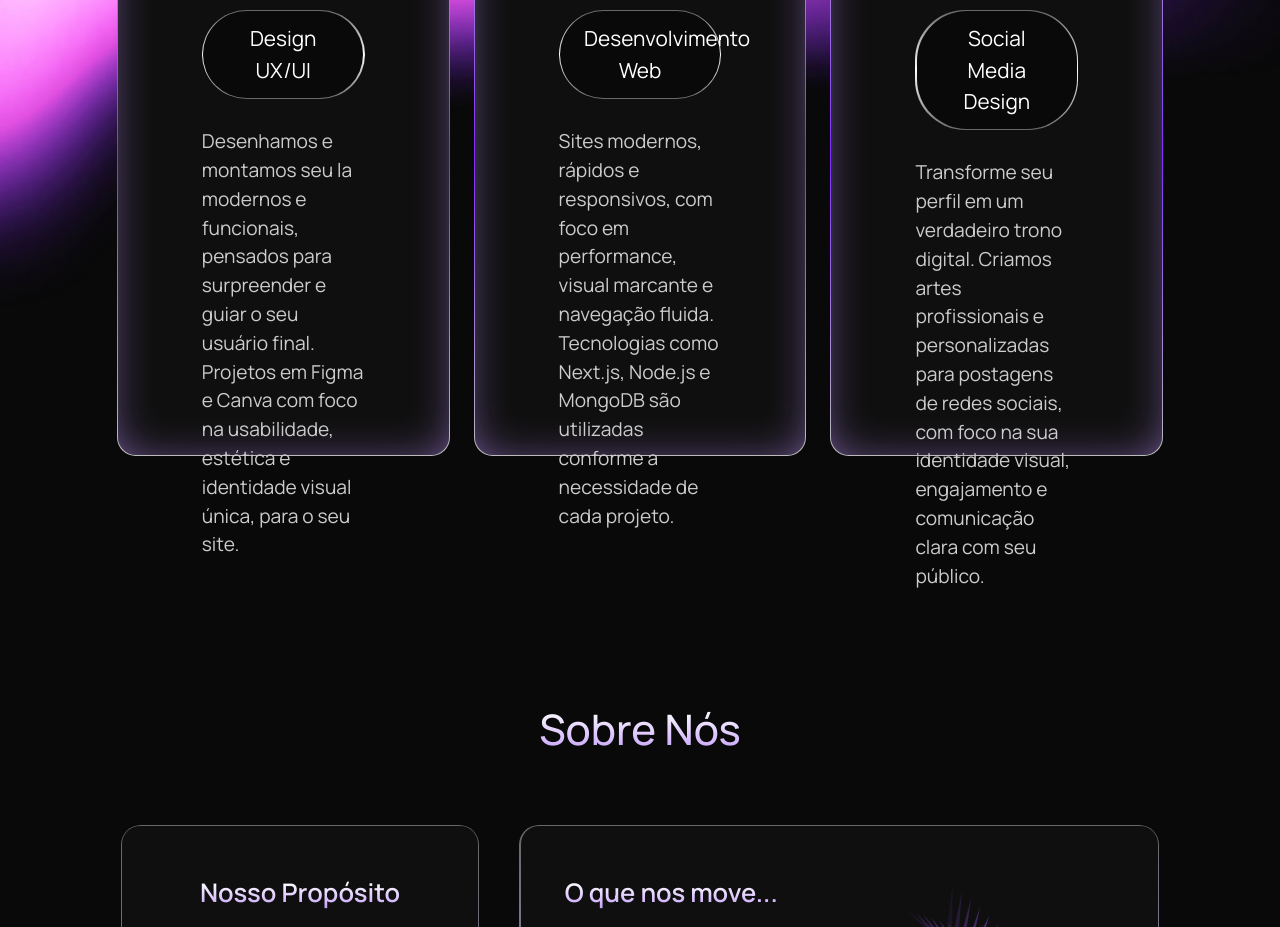
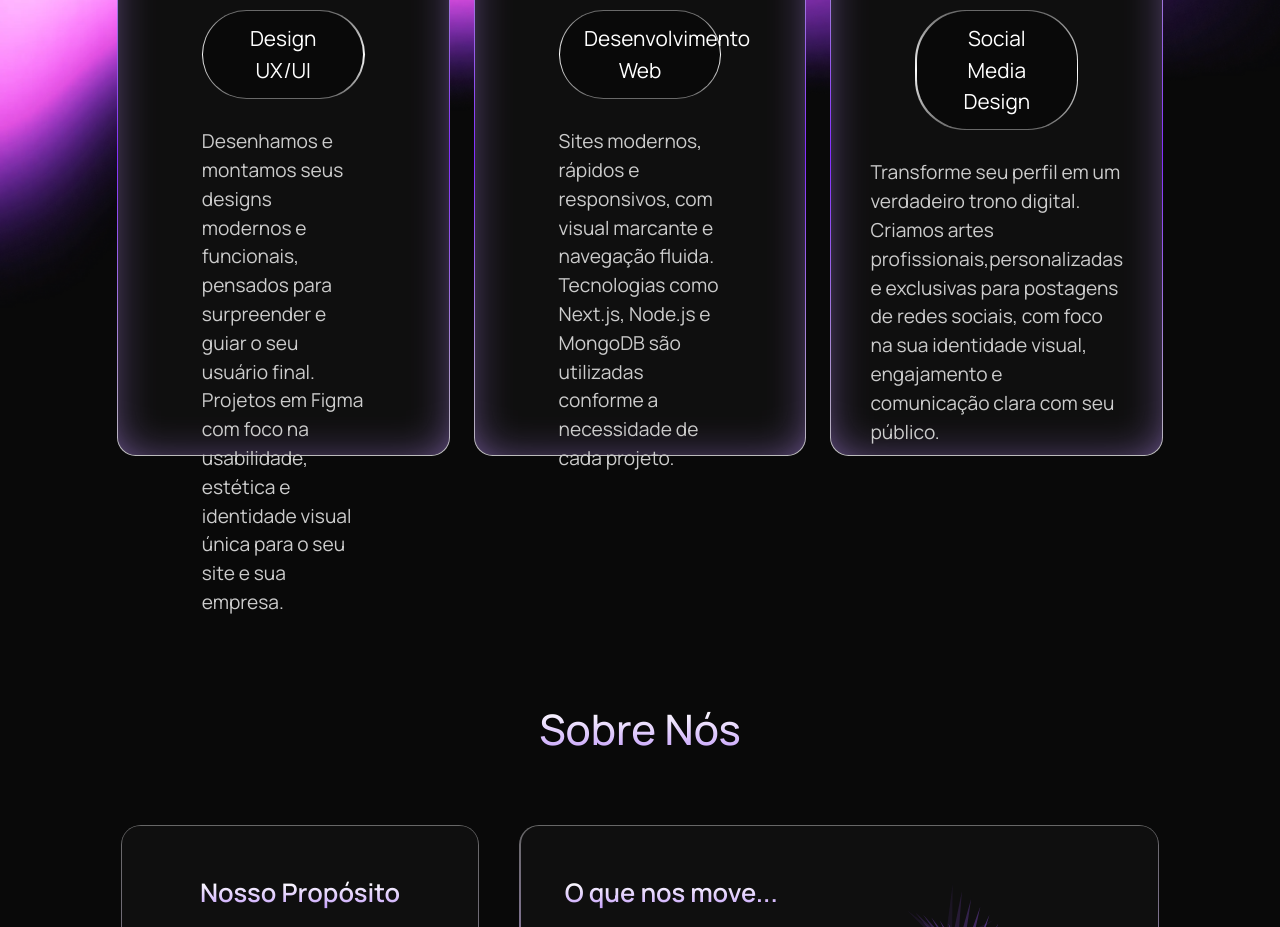
Before and after one commit to OBitencourt/reino_web, a Next.js app: page / in a window 1280 px wide. Shown: the part 1400-2327 px from the top of the page. Built offline with nearby package versions, Linux system fonts and the light colour scheme.

Commit message:
feat: adding the navigation to the cta buttons on hero page

```diff
--- a/app/layout.tsx
+++ b/app/layout.tsx
@@ -21,8 +21,8 @@ const dmSans = DM_Sans({
 
 
 export const metadata: Metadata = {
-  title: "Create Next App",
-  description: "Generated by create next app",
+  title: "Reino Web",
+  description: "Reino Web - Soluções Digitais",
 };
 
 export default function RootLayout({
--- a/src/sections/Contact/style.ts
+++ b/src/sections/Contact/style.ts
@@ -61,6 +61,10 @@ export const StyledInput = styled.input`
     &::placeholder {
         color: #ffffff;
     }
+
+    &:focus {
+        border: 1px solid #f1f1f1;
+    }
 `
 
 
@@ -80,6 +84,9 @@ export const StyledTextArea = styled.textarea`
 
     &::placeholder {
         color: #ffffff;
+    }
+    &:focus {
+        border: 1px solid #f1f1f1;
     }
 `
 
--- a/src/sections/Home/index.tsx
+++ b/src/sections/Home/index.tsx
@@ -3,6 +3,14 @@ import Container from "../../style"
 import { ButtonsWrapper, Divider, FirstBricksBlur, PrimaryButton, SecondaryButton, SecondBricksBlur, Subtitle, Title, Wrapper } from "./style"
 
 const Home = () => {
+
+    const handleSectionNavigation = (id: string) => {
+        const section = document.getElementById(id)
+        if(section) {
+            section.scrollIntoView({ behavior: "smooth" })
+        }
+    }
+
     return (
         <>
             <section
@@ -29,10 +37,14 @@ const Home = () => {
                             </Subtitle>
                             <Divider />
                             <ButtonsWrapper>
-                                <PrimaryButton>
+                                <PrimaryButton
+                                    onClick={() => handleSectionNavigation("contact")}
+                                >
                                     Fale Conosco!
                                 </PrimaryButton>
-                                <SecondaryButton>
+                                <SecondaryButton
+                                    onClick={() => handleSectionNavigation("services")}
+                                >
                                     Nossos Serviços
                                 </SecondaryButton>
                             </ButtonsWrapper>
--- a/src/sections/Services/index.tsx
+++ b/src/sections/Services/index.tsx
@@ -46,7 +46,7 @@ const Services = () => {
                                     </Chip>
                                 </ChipWrapper>
                                 <Info>
-                                    Desenhamos e montamos seu la modernos e funcionais, pensados para surpreender e guiar o seu usuário final. Projetos em Figma e Canva com foco na usabilidade, estética e identidade visual única, para o seu site.
+                                    Desenhamos e montamos seus designs modernos e funcionais, pensados para surpreender e guiar o seu usuário final. Projetos em Figma com foco na usabilidade, estética e identidade visual única para o seu site e sua empresa.
                                 </Info>
                             </Card>
                         </CardWrapper>
@@ -72,7 +72,7 @@ const Services = () => {
                                     </Chip>
                                 </ChipWrapper>
                                 <Info>
-                                    Sites modernos, rápidos e responsivos, com foco em performance, visual marcante e navegação fluida. Tecnologias como Next.js, Node.js e MongoDB são utilizadas conforme a necessidade de cada projeto.
+                                    Sites modernos, rápidos e responsivos, com visual marcante e navegação fluida. Tecnologias como Next.js, Node.js e MongoDB são utilizadas conforme a necessidade de cada projeto.
                                 </Info>
                             </Card>
                         </CardWrapper>
@@ -97,7 +97,7 @@ const Services = () => {
 
                                 </ChipWrapper>
                                 <Info>
-                                    Transforme seu perfil em um verdadeiro trono digital. Criamos artes profissionais e personalizadas para postagens de redes sociais, com foco na sua identidade visual, engajamento e comunicação clara com seu público.
+                                    Transforme seu perfil em um verdadeiro trono digital. Criamos artes profissionais,personalizadas e exclusivas para postagens de redes sociais, com foco na sua identidade visual, engajamento e comunicação clara com seu público.
                                 </Info>
                             </Card>
                         </CardWrapper>
```
